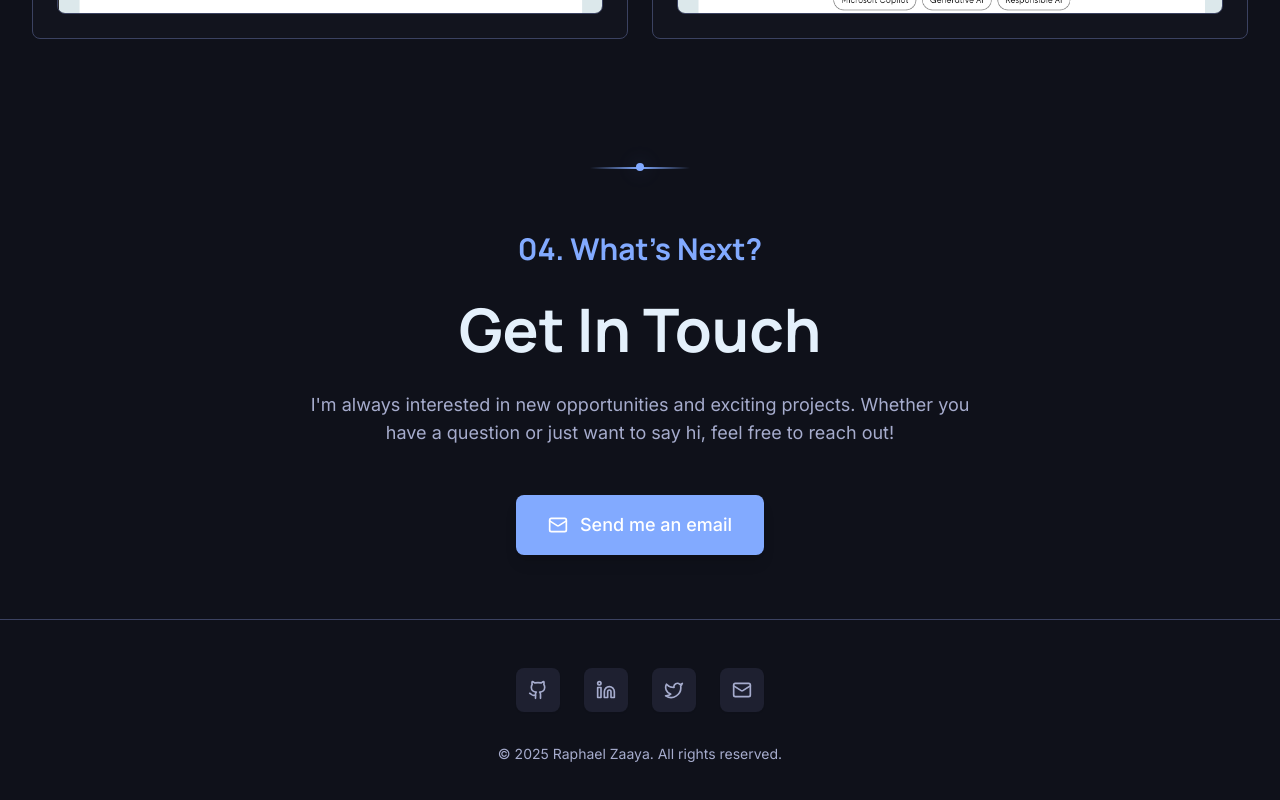
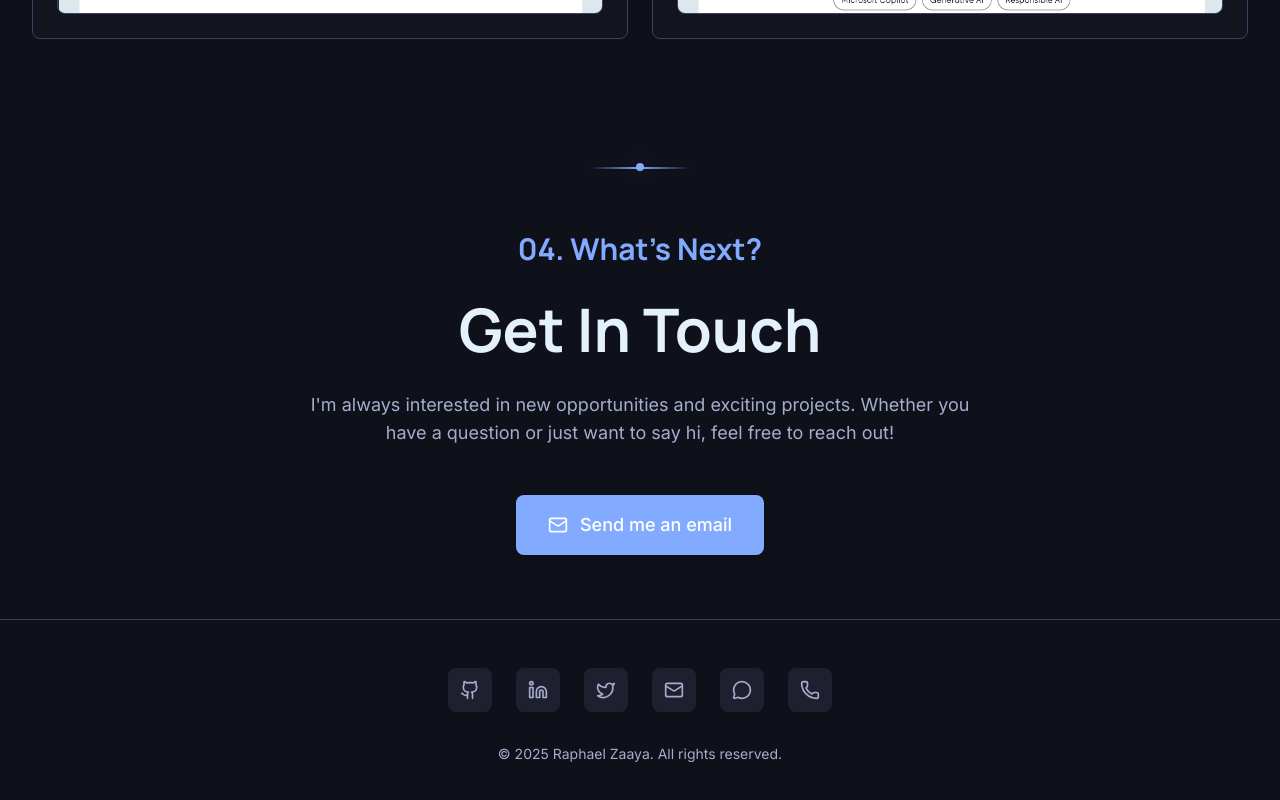
Before and after one commit to Zaayaraphael/zaaya-s-portfolio, a React (Vite) app: page / in a window 1280 px wide. Shown: the part 5664-6464 px from the top of the page. Built offline with nearby package versions, Linux system fonts and the light colour scheme.

Commit message:
added whatsapp and call contacts and fixed email issues

```diff
--- a/src/components/Footer.tsx
+++ b/src/components/Footer.tsx
@@ -1,6 +1,6 @@
 import React from 'react';
 import { motion } from 'framer-motion';
-import { Github, Linkedin, Twitter, Mail } from 'lucide-react';
+import { Github, Linkedin, Twitter, Mail, Phone, MessageCircle } from 'lucide-react';
 import type { SocialLink } from '../types/portfolio';
 
 interface FooterProps {
@@ -12,6 +12,8 @@ const iconMap = {
   linkedin: Linkedin,
   twitter: Twitter,
   mail: Mail,
+  phone: Phone,
+  whatsapp: MessageCircle,
 };
 
 export const Footer: React.FC<FooterProps> = ({ social }) => {
--- a/src/data/portfolio-data.ts
+++ b/src/data/portfolio-data.ts
@@ -173,6 +173,18 @@ export const portfolioData: PortfolioData = {
       platform: "Email",
       url: "mailto:raphaelzaaya1@gmail.com",
       icon: "mail"
+    },
+    {
+      id: "social-5",
+      platform: "WhatsApp",
+      url: "https://wa.me/2348107016650",
+      icon: "whatsapp"
+    },
+    {
+      id: "social-6",
+      platform: "Phone",
+      url: "tel:+2348107016650",
+      icon: "phone"
     }
   ]
 };
```
